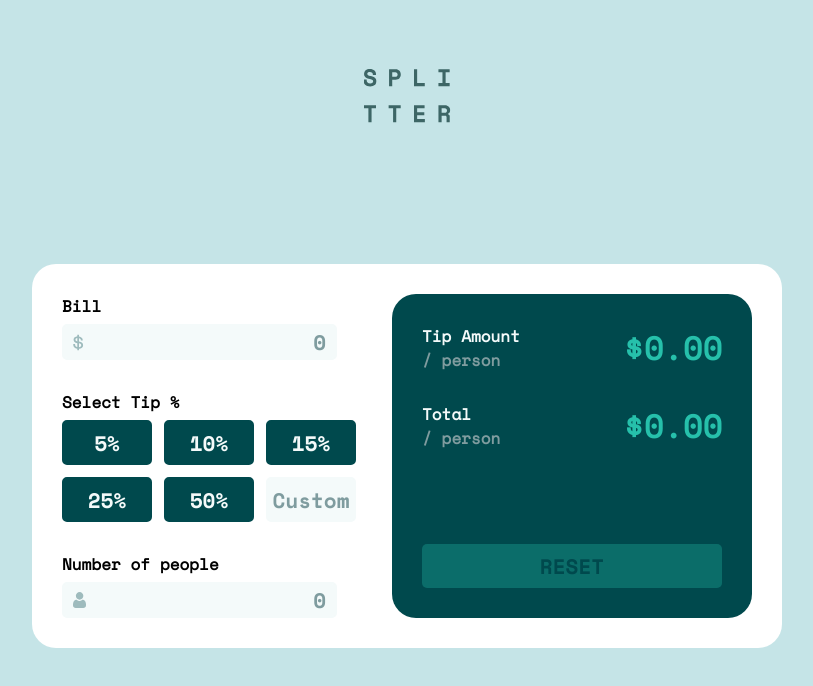
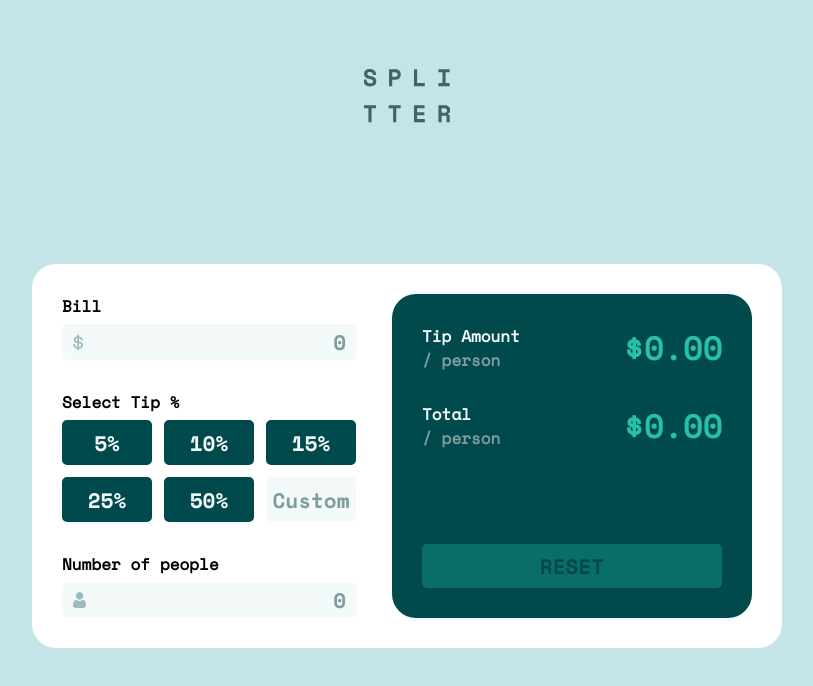
Before and after one commit to jmhar3/100-days-tip-calculator, a React (Create React App) app in the folder tip-calculator/: page / in a window 1280 px wide. Shown: the top 686 px of the page, without its empty margins (233-1046 px from the left). Built offline with nearby package versions, Linux system fonts and the light colour scheme.

Commit message:
fix input field widths

```diff
--- a/tip-calculator/src/App.css
+++ b/tip-calculator/src/App.css
@@ -168,6 +168,7 @@ body {
 
 #bill-total input,
 #people-total input {
+  width: 282px;
   padding-left: 9px;
   background-origin: content-box;
   background-color: var(--neutral-very-light-gray-cyan);
```
